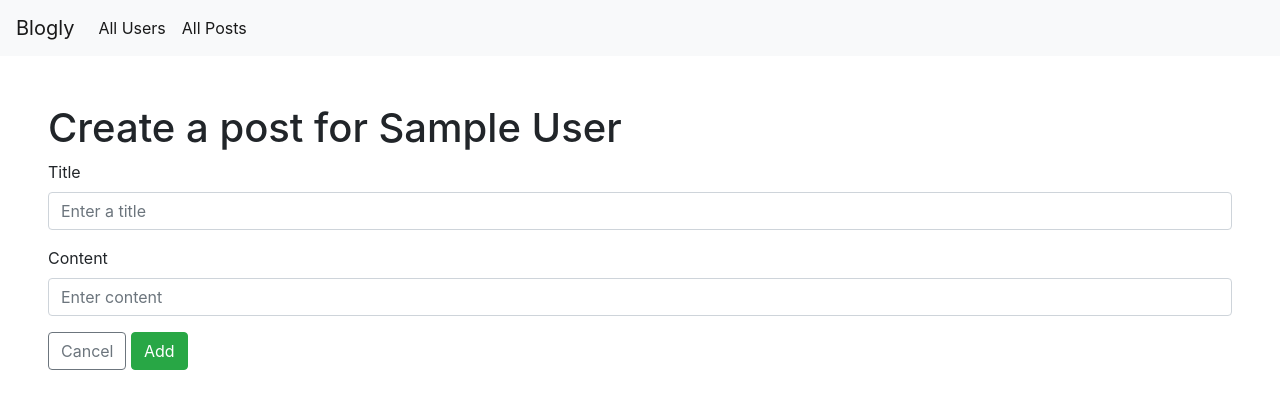
After one commit to KiaMorelos/23_Blogly, a Flask app: page /users/1/posts/new in a window 1280 px wide. The commit adds this page. Shown: the top 409 px of the page. Run offline with Flask 2, Linux system fonts and the light colour scheme; tables that the repository leaves empty hold one stand-in row (values such as "Sample post").

Commit message:
part two of blogly project in 23.2

```diff
--- a/app.py
+++ b/app.py
@@ -2,7 +2,7 @@
 from flask import Flask, request, redirect, render_template
 from flask_debugtoolbar import DebugToolbarExtension
 
-from models import db, connect_db, User
+from models import db, connect_db, User, Post
 
 app = Flask(__name__)
 app.config['SECRET_KEY'] = "its_a_secret_to_everybody"
@@ -20,6 +20,7 @@ def home():
     """Home Page"""
     return redirect('/users')
 
+### Users Routes ###
 @app.route('/users')
 def user_list_page():
     """Users Page View"""
@@ -29,7 +30,7 @@ def user_list_page():
 @app.route('/users/new', methods=['GET'])
 def get_user_form():
     """Add User Form View"""
-    return render_template('add-new.html')
+    return render_template('add-new-user.html')
 
 @app.route('/users/new', methods=['POST'])
 def add_new_user():
@@ -53,7 +54,7 @@ def show_user(user_id):
 def edit_user_form(user_id):
     """Edit User Form View"""
     user = User.query.get_or_404(user_id)
-    return render_template('edit-details.html', user=user)
+    return render_template('edit-user-details.html', user=user)
 
 @app.route('/users/<int:user_id>/edit', methods=['POST'])
 def edit_user(user_id):
@@ -75,3 +76,63 @@ def delete_user(user_id):
     db.session.delete(user)
     db.session.commit()
     return redirect('/users')
+
+### Posts Routes ###
+@app.route('/all-posts')
+def show_all_posts():
+    """Show all posts"""
+    posts = Post.query.order_by(Post.title).all()
+
+    return render_template('all-posts.html', posts=posts)
+
+@app.route('/users/<int:user_id>/posts/new')
+def new_post_form(user_id):
+    """Show New Post Form View"""
+    user = User.query.get_or_404(user_id)
+    return render_template('add-post-form.html', user=user)
+
+@app.route('/users/<int:user_id>/posts/new', methods=['POST'])
+def add_new_post(user_id):
+    """New Post Form Submit"""
+
+    user = User.query.get_or_404(user_id)
+    new_post = Post(title=request.form['title'],
+                    content=request.form['content'],
+                    user=user)
+
+    db.session.add(new_post)
+    db.session.commit()
+
+    return redirect(f'/users/{user_id}')
+
+@app.route('/posts/<int:post_id>')
+def show_post(post_id):
+    """Show Individual Post view with edit and delete buttons"""
+    post = Post.query.get_or_404(post_id)
+    return render_template('post-details.html', post=post)
+
+@app.route('/posts/<int:post_id>/edit')
+def edit_post_form(post_id):
+    """Edit Post Form View"""
+    post = Post.query.get_or_404(post_id)
+    return render_template('edit-post.html', post=post)
+
+@app.route('/posts/<int:post_id>/edit', methods=['POST'])
+def edit_post(post_id):
+    """Edit Post Form Submit"""
+    post = Post.query.get_or_404(post_id)
+    post.title = request.form['title']
+    post.content = request.form['content']
+
+    db.session.add(post)
+    db.session.commit()
+    return redirect(f'/posts/{post_id}')
+
+@app.route('/posts/<int:post_id>/delete', methods=['POST'])
+def delete_post(post_id):
+    """Delete a Post"""
+    post = Post.query.get_or_404(post_id)
+    user = post.user.id
+    db.session.delete(post)
+    db.session.commit()
+    return redirect(f'/users/{user}')
--- a/models.py
+++ b/models.py
@@ -1,6 +1,7 @@
 """Models for Blogly."""
 
 from flask_sqlalchemy import SQLAlchemy
+import datetime
 
 db = SQLAlchemy()
 
@@ -15,6 +16,8 @@ class User(db.Model):
     last_name = db.Column(db.String(25), nullable=False)
     image_url = db.Column(db.String, nullable=False, default=default_image_url)
 
+    posts = db.relationship("Post", backref="user", cascade="all, delete-orphan")
+
     def __repr__(self):
         """Show info about user object"""
         u = self
@@ -25,6 +28,21 @@ class User(db.Model):
         """give users full name"""
         return f"{self.first_name} {self.last_name}"
 
+class Post(db.Model):
+    """Posts"""
+    __tablename__ = "posts"
+
+    id = db.Column(db.Integer, primary_key=True, autoincrement=True)
+    title = db.Column(db.String(100), nullable=False)
+    content = db.Column(db.Text, nullable=False)
+    created_at = db.Column(db.DateTime, nullable=False, default=datetime.datetime.now)
+    user_id = db.Column(db.Integer, db.ForeignKey('users.id'), nullable=False)
+
+    def __repr__(self):
+        """Show info about post object"""
+        p = self
+        return f"<Post>"
+
 def connect_db(app):
     """Connect to database."""
 
--- /dev/null
+++ b/templates/add-post-form.html
@@ -0,0 +1,20 @@
+{% extends 'base.html' %}
+
+{% block title %}Create a post{% endblock %}
+
+{% block content %}
+<h1>Create a post for {{user.get_full_name}}</h1>
+<form method="POST">
+    <div class="form-group">
+        <label for="title">Title</label>
+         <input type="text" placeholder="Enter a title" name="title" class="form-control" >
+     </div>
+     <div class="form-group">
+         <label for="content">Content</label>
+         <input type="text" placeholder="Enter content" name="content" class="form-control" >
+     </div>
+    <a href="/users" class="btn btn-outline-secondary">Cancel</a>
+
+    <button type="submit" class="btn btn-success">Add</button>
+</form>
+{% endblock %}
--- a/templates/base.html
+++ b/templates/base.html
@@ -8,6 +8,22 @@
     <link rel="stylesheet" href="https://cdn.jsdelivr.net/npm/bootstrap@4.6.1/dist/css/bootstrap.min.css">
 </head>
 <body>
-    {% block content %} main content {% endblock%}
+    <nav class="navbar navbar-expand-lg navbar-light bg-light">
+        <a class="navbar-brand" href="/">Blogly</a>
+        <button class="navbar-toggler" type="button" data-toggle="collapse" data-target="#navbarNav" aria-controls="navbarNav" aria-expanded="false" aria-label="Toggle navigation">
+          <span class="navbar-toggler-icon"></span>
+        </button>
+        <div class="collapse navbar-collapse" id="navbarNav">
+          <ul class="navbar-nav">
+            <li class="nav-item active">
+              <a class="nav-link" href="/users">All Users</a>
+            </li>
+            <li class="nav-item active">
+                <a class="nav-link" href="/all-posts">All Posts</a>
+            </li>
+          </ul>
+        </div>
+      </nav>
+    <div class="m-5">{% block content %} main content {% endblock%}</div>
 </body>
 </html>
--- a/test.py
+++ b/test_users.py
@@ -1,9 +1,8 @@
-from this import d
 from unittest import TestCase
 from app import app
 from models import db, User, default_image_url
 
-app.config['SQLALCHEMY_DATABASE_URI'] = 'postgresql:///users_test_db'
+app.config['SQLALCHEMY_DATABASE_URI'] = 'postgresql:///blogly_test_db'
 app.config['SQLALCHEMY_ECHO'] = False
 
 db.drop_all()
```
Also changed, not shown: templates/all-posts.html (added, +16 -0 lines), templates/edit-post.html (added, +20 -0 lines), templates/post-details.html (added, +15 -0 lines), templates/user-details.html (+14 -3 lines), test_posts.py (added, +70 -0 lines), templates/add-new-user.html (renamed from templates/add-new.html), templates/edit-user-details.html (renamed from templates/edit-details.html).
